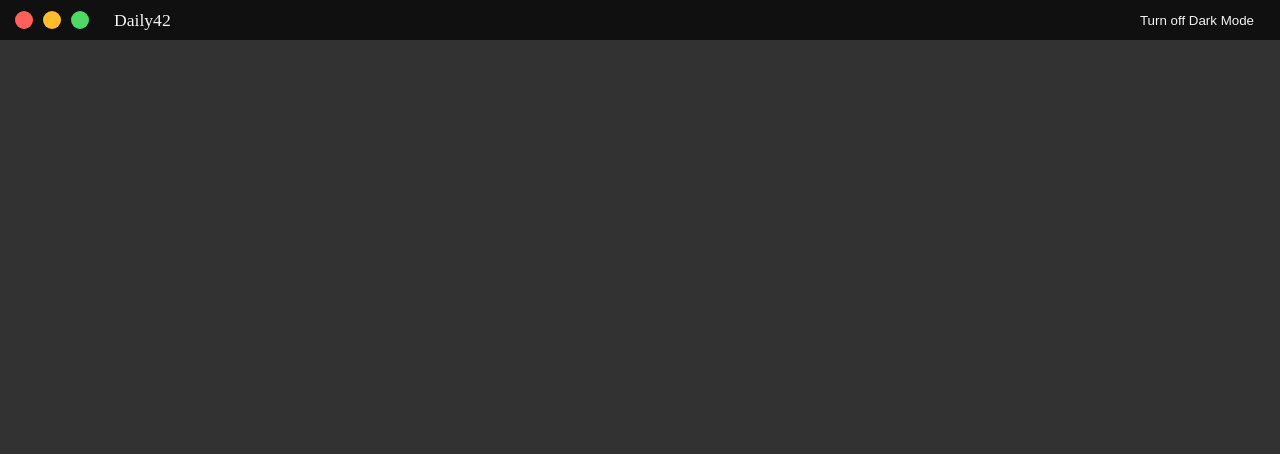
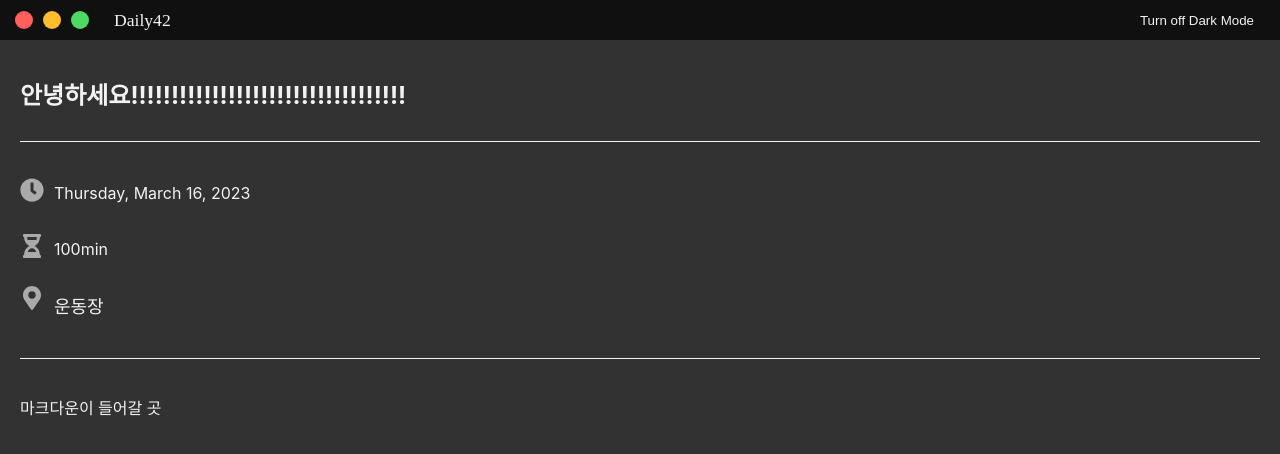
Before and after one commit to Daily42/page, a React (Vite) app: page /event/1 in a window 1280 px wide. Shown: the top 454 px of the page. Built offline with nearby package versions, Linux system fonts and the light colour scheme; no server answers; a web font is replaced by a local one.

Commit message:
:lipstick:add icon on event page

```diff
--- a/src/container/contentEvent.tsx
+++ b/src/container/contentEvent.tsx
@@ -6,6 +6,7 @@ import React, { useEffect, useState } from "react";
 import styled from "@emotion/styled";
 import axios from "axios";
 import IEventData from "../interface/event.interface"
+import { FaMapMarkerAlt, FaClock, FaHourglassHalf } from "react-icons/fa";
 
 // Enum & Interface
 import ReactMarkdown from "react-markdown";
@@ -21,53 +22,115 @@ import { getEvent } from "../network/api/axios.custom"
 
 // import { BuildingName } from "../component/building/buildingName"
 
-const Contents = styled.div<Props>`
-  height: calc(100% - 50px);
-  width: 100%;
+const eventData = {
+  "title": "안녕하세요!!!!!!!!!!!!!!!!!!!!!!!!!!!!!!!!!!",
+  "typeId": 1,
+  "context": "마크다운이 들어갈 곳",
+  "locationCode": "PL0200",
+  "locationName": "운동장",
+  "dates": [
+    {
+      "startAt": "2023-03-16T09:00:00.000",
+      "term": 100
+    },
+    {
+      "startAt": "2023-03-17T09:00:00.000",
+      "term": 100
+    }
+  ]
+}
+
+const ContentWrapper = styled.div<Props>`
   display: flex;
   flex-direction: column;
-  align-items: center;
-  justify-content: left;
   color: ${(props) => (props.darkMode ? DARK.TEXT : LIGHT.TEXT)};
   background-color: ${(props) => (props.darkMode ? DARK.BACKGROUND : LIGHT.BACKGROUND)};
-  padding: 3vh;
-  overflow-x: hidden;
-  overflow-y: scroll;
-  transition-duration: 1.5s;
-  &::-webkit-scrollbar {
-    background: none;
-    width: 0.6rem;
-  }
-  &::-webkit-scrollbar-thumb {
-    background: #bdbdbd;
-    width: 0.4rem;
-    right: 60px;
-  }
+  box-shadow: 0 4px 6px rgba(0, 0, 0, 0.1);
+  padding: 20px;
+  margin-bottom: 20px;
 `;
 
-export function ContainerContents(
-  props: {
-    darkMode: boolean,
-    toggleDarkMode: Function
-    eventId: any,
-  }
-) {
-  const { darkMode, toggleDarkMode, eventId } = props;
+const Title = styled.h1`
+  font-size: 24px;
+  margin-bottom: 10px;
+`;
 
-  const [context, setContext] = useState("");
+const Location = styled.p`
+  font-size: 18px;
+  margin-bottom: 10px;
+`;
+
+const DateTime = styled.p`
+  font-size: 16px;
+  margin-bottom: 10px;
+  display: flex;
+  align-items: center;
+`;
+
+const IconWrapper = styled.div`
+  display: flex;
+  align-items: center;
+  margin-bottom: 10px;
+`;
+
+const Icon = styled.div`
+  font-size: 24px;
+  margin-right: 10px;
+  color: #aaa;
+`;
+
+const Divider = styled.div<Props>`
+  border: none;
+  height: 1px;
+  background-color: ${(props) => (props.darkMode ? DARK.TEXT : LIGHT.TEXT)};
+  margin: 20px 0;
+`;
+
+export function ContainerContents({
+  darkMode,
+  toggleDarkMode,
+  eventId,
+}: {
+  darkMode: boolean;
+  toggleDarkMode: Function;
+  eventId: any;
+}) {
+  const [data, setData] = useState(eventData);
   useEffect(() => {
     const fetchContext = async () => {
-      const context = await getEvent(eventId);
-      setContext(context);
+      //const data = await getEvent(eventId);
+      setData(data);
     };
     fetchContext();
   }, [eventId]);
 
+  const dateFormat = { weekday: 'long', year: 'numeric', month: 'long', day: 'numeric' };
+
   return (
-    <Contents className="contents" darkMode={darkMode}>
-      <ReactMarkdown>
-        {context}
-      </ReactMarkdown>
-    </Contents>
+      <ContentWrapper className="contents" darkMode={darkMode}>
+      <Title>{data.title}</Title>
+        <Divider darkMode={darkMode} />
+        <DateTime>
+          <Icon>
+            <FaClock />
+          </Icon>
+          {new Date(data.dates[0].startAt).toLocaleDateString("en-US", dateFormat)}
+        </DateTime>
+        <DateTime>
+          <Icon>
+            <FaHourglassHalf />
+          </Icon>
+          {data.dates[0].term.toString()}min
+        </DateTime>
+        <IconWrapper>
+          <Icon>
+            <FaMapMarkerAlt />
+          </Icon>
+          <Location>{data.locationName}</Location>
+        </IconWrapper>
+        <Divider darkMode={darkMode} />
+        <ReactMarkdown>{data.context}</ReactMarkdown>
+        <Divider darkMode={darkMode} />
+      </ContentWrapper>
   );
 }
--- a/src/network/api/axios.custom.ts
+++ b/src/network/api/axios.custom.ts
@@ -69,7 +69,7 @@ export const getChildLocations = async (locId: PlaceType) => {
 export const getEvent = async (eventId: string) => {
   try {
     const response = await axios.instance.get<Ievent>(`/events/${eventId}`);
-    return response.data.context;
+    return response.data;
   } catch (error) {
     console.error(error);
     return "";
```
